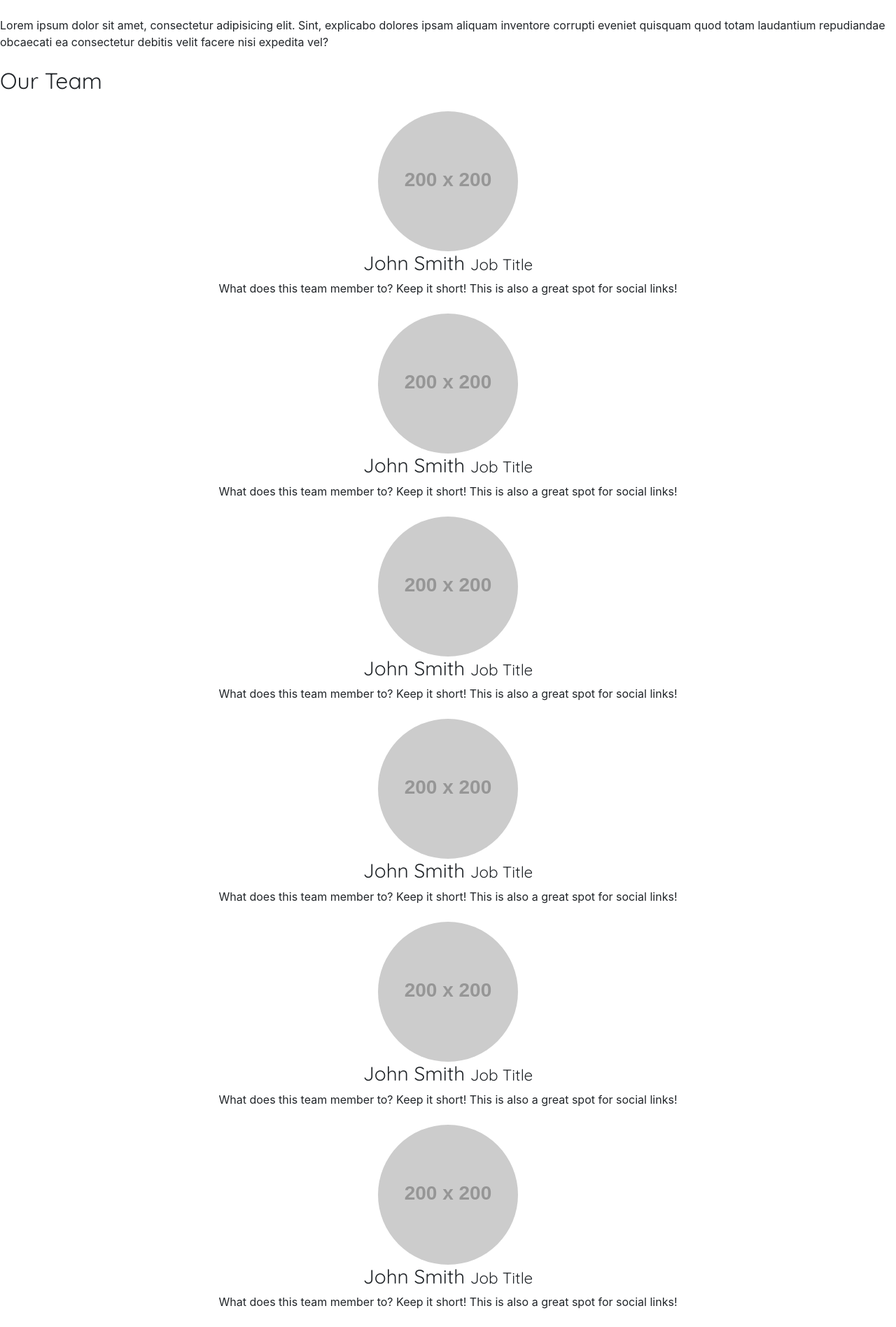
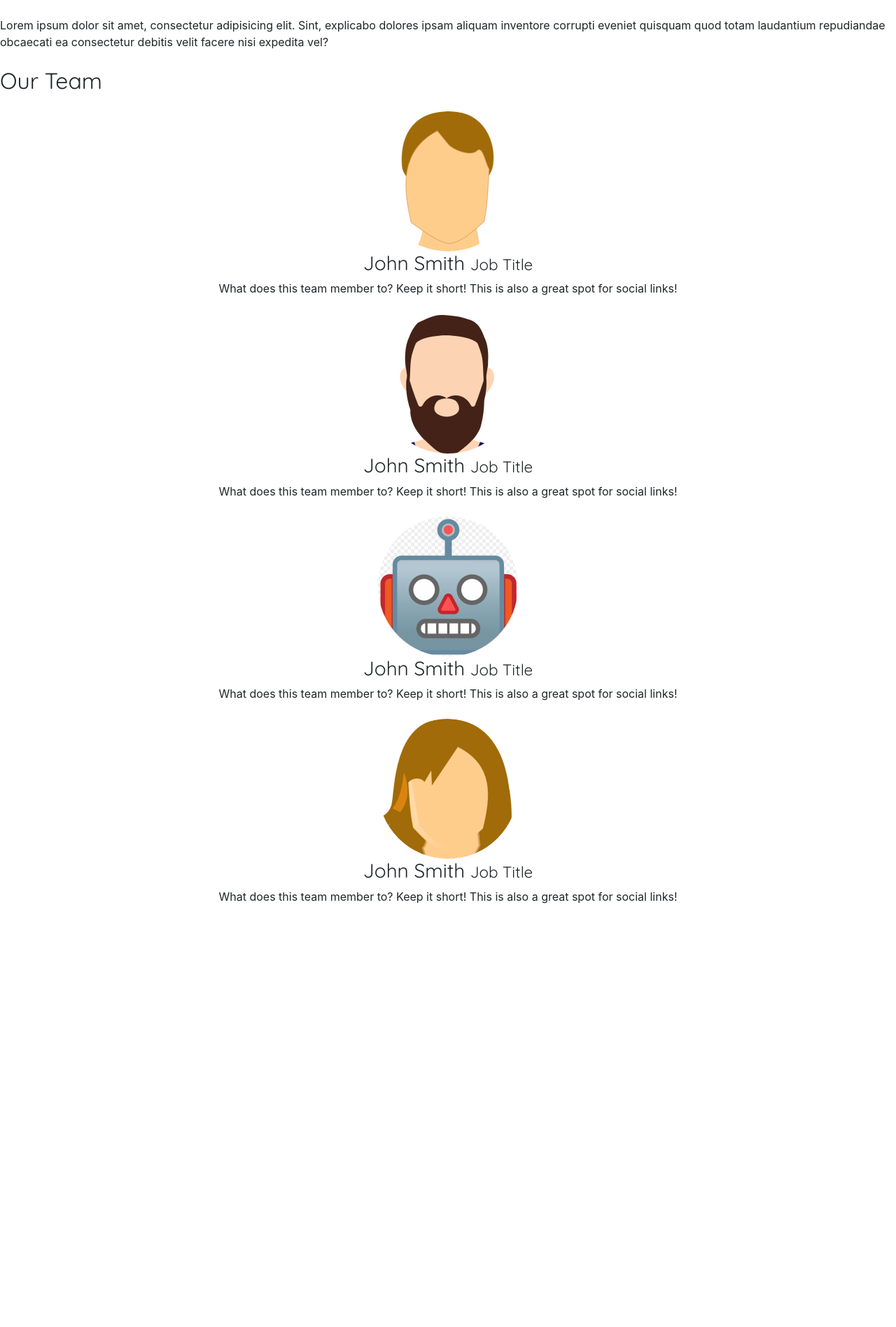
Before and after one commit to pawanrai9999/WebTechProject, a PHP site: page /about.php in a window 1280 px wide. Shown: the part 465-2361 px from the top of the page at 70% size. After the commit the page ends 1756 px from the top, so only its background shows below. Run offline with PHP 8.4, Linux system fonts and the light colour scheme; grey boxes labelled with a size stand in for pictures from a placeholder-image service; some libraries are stand-ins or nearby versions.

Commit message:
added about.php profiles

```diff
--- a/about.php
+++ b/about.php
@@ -87,47 +87,34 @@
                     <h2 class="my-4">Our Team</h2>
                 </div>
                 <div class="col-lg-4 col-sm-6 text-center mb-4">
-          <img class="rounded-circle img-fluid d-block mx-auto" src="http://placehold.it/200x200" alt="">
+                    <img class="rounded-circle img-fluid d-block mx-auto" src="assets/media/img/p1.png" alt="">
                     <h3>John Smith
                         <small>Job Title</small>
                     </h3>
                     <p>What does this team member to? Keep it short! This is also a great spot for social links!</p>
                 </div>
                 <div class="col-lg-4 col-sm-6 text-center mb-4">
-          <img class="rounded-circle img-fluid d-block mx-auto" src="http://placehold.it/200x200" alt="">
+                    <img class="rounded-circle img-fluid d-block mx-auto" src="assets/media/img/p2.png" alt="">
                     <h3>John Smith
                         <small>Job Title</small>
                     </h3>
                     <p>What does this team member to? Keep it short! This is also a great spot for social links!</p>
                 </div>
                 <div class="col-lg-4 col-sm-6 text-center mb-4">
-          <img class="rounded-circle img-fluid d-block mx-auto" src="http://placehold.it/200x200" alt="">
+                    <img class="rounded-circle img-fluid d-block mx-auto" src="assets/media/img/p3.png" alt="">
                     <h3>John Smith
                         <small>Job Title</small>
                     </h3>
                     <p>What does this team member to? Keep it short! This is also a great spot for social links!</p>
                 </div>
                 <div class="col-lg-4 col-sm-6 text-center mb-4">
-          <img class="rounded-circle img-fluid d-block mx-auto" src="http://placehold.it/200x200" alt="">
+                    <img class="rounded-circle img-fluid d-block mx-auto" src="assets/media/img/p4.png" alt="">
                     <h3>John Smith
                         <small>Job Title</small>
                     </h3>
                     <p>What does this team member to? Keep it short! This is also a great spot for social links!</p>
                 </div>
-        <div class="col-lg-4 col-sm-6 text-center mb-4">
-          <img class="rounded-circle img-fluid d-block mx-auto" src="http://placehold.it/200x200" alt="">
-          <h3>John Smith
-            <small>Job Title</small>
-          </h3>
-          <p>What does this team member to? Keep it short! This is also a great spot for social links!</p>
-        </div>
-        <div class="col-lg-4 col-sm-6 text-center mb-4">
-          <img class="rounded-circle img-fluid d-block mx-auto" src="http://placehold.it/200x200" alt="">
-          <h3>John Smith
-            <small>Job Title</small>
-          </h3>
-          <p>What does this team member to? Keep it short! This is also a great spot for social links!</p>
-        </div>
+
             </div>
         </div>
     </body>
--- a/assets/css/style.css
+++ b/assets/css/style.css
@@ -43,4 +43,6 @@ Lisence: MIT
     float: left;
     margin-right: 20px;
     border-radius: 50%;
+    width: 60px;
+    height: 60px;
 }
```
Also changed, not shown: assets/media/img/p1.png (added), assets/media/img/p2.png (added), assets/media/img/p3.png (added), assets/media/img/p4.png (added). Lines whose indentation alone changed are shown as unchanged.
